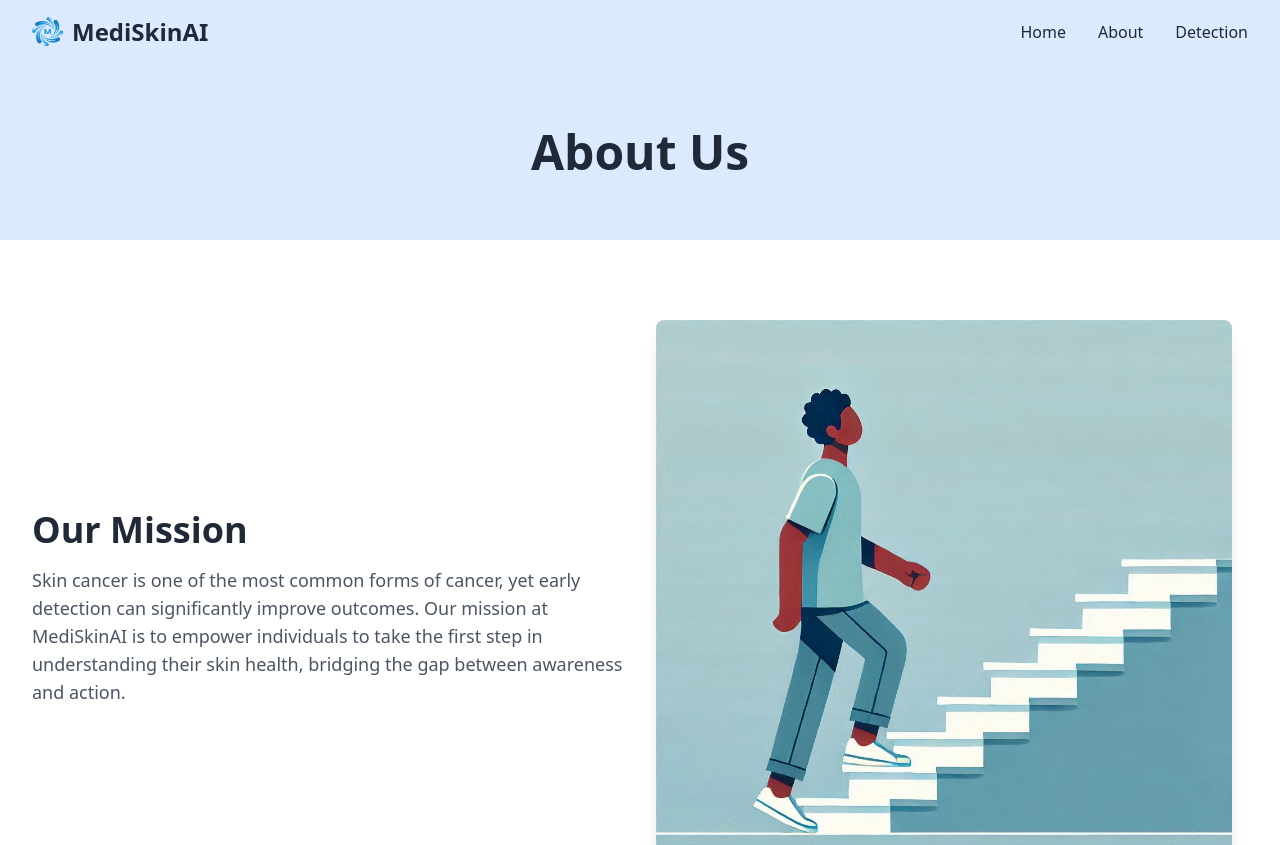
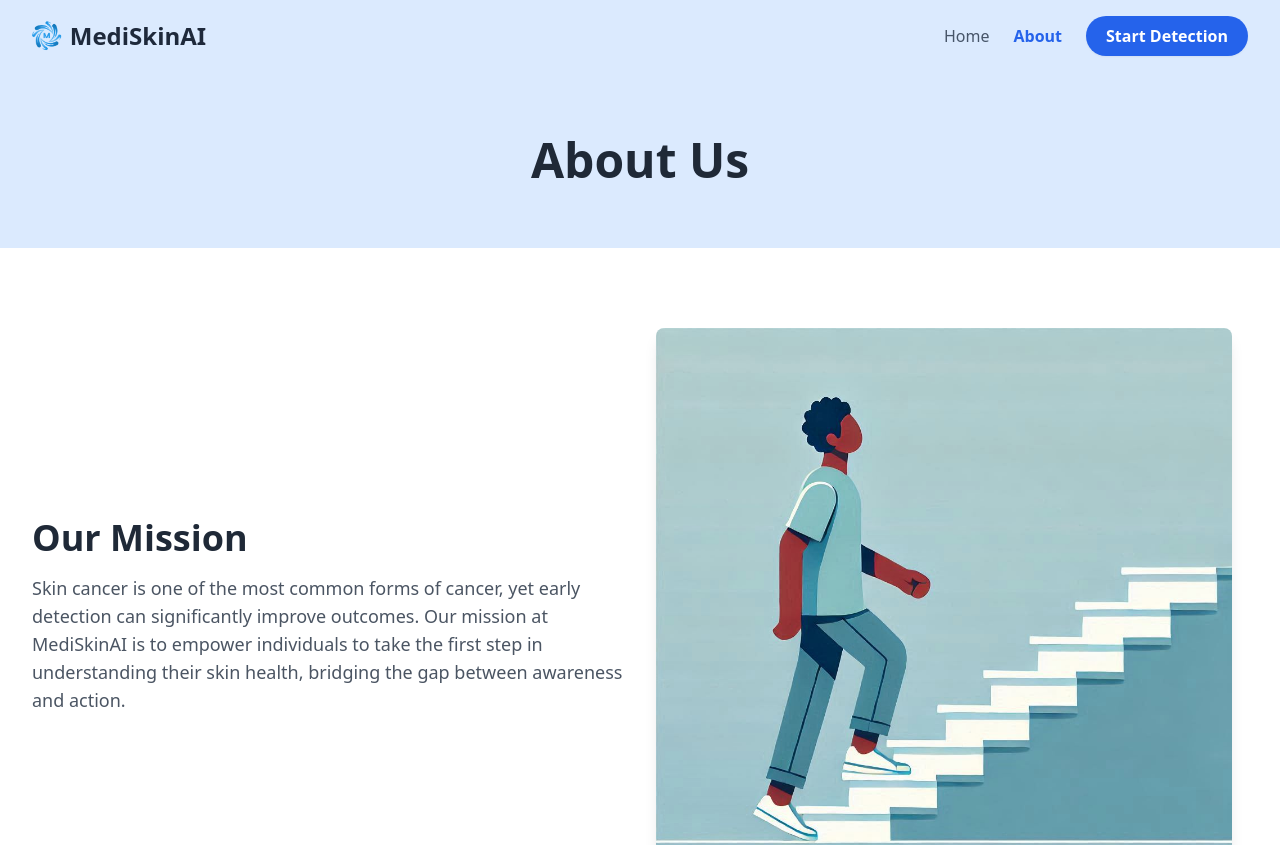
Before and after one commit to Ryuichi-Yamafuji-Lun/MediSkinAI, a React (Vite) app in the folder client/: page /about in a window 1280 px wide. Shown: the top 845 px of the page. Built offline with nearby package versions, Linux system fonts and the light colour scheme.

Commit message:
updated navbar

```diff
--- a/client/src/components/Navbar.jsx
+++ b/client/src/components/Navbar.jsx
@@ -1,102 +1,105 @@
-import { useState } from "react";
-import { Link } from "react-router-dom";
-import Logo from "../assets/Logo.png"
+import { useState, useEffect } from "react";
+import { NavLink, Link } from "react-router-dom";
+import Logo from "../assets/Logo.png";
 
 const NavBar = ({ isScrolled }) => {
     const [isMenuOpen, setIsMenuOpen] = useState(false);
 
-    const toggleMenu = () => {
-        setIsMenuOpen(!isMenuOpen);
+    useEffect(() => {
+        if (isMenuOpen) {
+            document.body.style.overflow = 'hidden';
+        } else {
+            document.body.style.overflow = 'unset';
+        }
+        return () => {
+            document.body.style.overflow = 'unset';
+        };
+    }, [isMenuOpen]);
+
+    const navLinks = [
+        { to: "/", label: "Home" },
+        { to: "/about", label: "About" },
+    ];
+
+
+    const activeLinkStyle = {
+      color: '#2563eb',
+      fontWeight: '600',
     };
 
     return (
         <nav
-            className={`w-full flex justify-between items-center px-8 py-4 sticky top-0 transition duration-300 z-50 ${
-                isScrolled ? "bg-white shadow-lg" : "bg-transparent"
+            className={`sticky top-0 z-50 w-full flex items-center justify-between px-4 sm:px-8 py-4 transition-colors duration-300 ease-in-out ${
+                isScrolled || isMenuOpen ? "bg-white shadow-md" : "bg-transparent"
             }`}
         >
             {/* Logo Section */}
-            <div className="text-2xl font-bold text-gray-800 flex items-center">
-                <a href="/" className="flex items-center">
-                    {/* Logo */}
-                    <img
-                        src={Logo}
-                        alt="Logo"
-                        className="h-8 w-8 mr-2"
-                    />
-                    {/* Text */}
-                    MediSkinAI
-                </a>
+            <Link to="/" className="flex items-center gap-2 text-2xl font-bold text-slate-800">
+                <img src={Logo} alt="MediSkinAI Logo" className="h-8 w-auto" />
+                MediSkinAI
+            </Link>
+
+            {/* Desktop Links & CTA */}
+            <div className="hidden md:flex items-center gap-6">
+                {navLinks.map((link) => (
+                    <NavLink
+                        key={link.to}
+                        to={link.to}
+                        style={({ isActive }) => isActive ? activeLinkStyle : undefined}
+                        className="text-slate-600 hover:text-blue-600 transition-colors duration-200"
+                    >
+                        {link.label}
+                    </NavLink>
+                ))}
+                <NavLink
+                    to="/detection"
+                    className="bg-blue-600 text-white font-semibold px-5 py-2 rounded-full hover:bg-blue-700 shadow-sm transition-all duration-200"
+                >
+                    Start Detection
+                </NavLink>
             </div>
 
-            {/* Desktop Links Section */}
-            <div className="hidden md:flex space-x-8">
-                <Link
-                    to="/"
-                    className="text-gray-800 font-medium hover:text-gray-500 transition duration-300"
-                >
-                    Home
-                </Link>
-                <Link
-                    to="/about"
-                    className="text-gray-800 font-medium hover:text-gray-500 transition duration-300"
-                >
-                    About
-                </Link>
-                <Link
-                    to="/detection"
-                    className="text-gray-800 font-medium hover:text-gray-500 transition duration-300"
-                >
-                    Detection
-                </Link>
-            </div>
-
-            {/* Mobile Menu Button */}
+            {/* Mobile Menu Button (Hamburger/Close Icon) */}
             <button
-                className="md:hidden text-gray-800 focus:outline-none"
-                onClick={toggleMenu}
+                className="md:hidden z-50 text-slate-800"
+                onClick={() => setIsMenuOpen(!isMenuOpen)}
+                aria-controls="mobile-menu"
+                aria-expanded={isMenuOpen}
+                aria-label={isMenuOpen ? "Close menu" : "Open menu"}
             >
-                <svg
-                    className="w-6 h-6"
-                    xmlns="http://www.w3.org/2000/svg"
-                    fill="none"
-                    viewBox="0 0 24 24"
-                    stroke="currentColor"
-                >
-                    <path
-                        strokeLinecap="round"
-                        strokeLinejoin="round"
-                        strokeWidth={2}
-                        d="M4 6h16M4 12h16M4 18h16"
-                    />
-                </svg>
+                <div className="w-6 h-6 flex flex-col justify-around">
+                    <span className={`block h-0.5 bg-current transform transition duration-300 ease-in-out ${isMenuOpen ? "rotate-45 translate-y-2" : ""}`} />
+                    <span className={`block h-0.5 bg-current transition duration-300 ease-in-out ${isMenuOpen ? "opacity-0" : ""}`} />
+                    <span className={`block h-0.5 bg-current transform transition duration-300 ease-in-out ${isMenuOpen ? "-rotate-45 -translate-y-2" : ""}`} />
+                </div>
             </button>
 
             {/* Mobile Dropdown Menu */}
             <div
-                className={`absolute top-full left-0 w-full bg-white shadow-lg rounded-lg transition-all duration-300 ease-in-out overflow-hidden ${
-                    isMenuOpen ? "max-h-screen opacity-100" : "max-h-0 opacity-0"
+                id="mobile-menu"
+                className={`absolute top-0 left-0 w-full h-screen bg-white transform transition-transform duration-300 ease-in-out md:hidden ${
+                    isMenuOpen ? "translate-x-0" : "-translate-x-full"
                 }`}
             >
-                <div className="flex flex-col space-y-4 py-4 px-8 items-center">
-                    <Link
-                        to="/"
-                        className="text-gray-800 font-medium hover:text-gray-500 transition duration-300"
+                <div className="flex flex-col items-center justify-center h-full gap-8 text-xl">
+                    {navLinks.map((link) => (
+                        <NavLink
+                            key={link.to}
+                            to={link.to}
+                            onClick={() => setIsMenuOpen(false)}
+                            style={({ isActive }) => isActive ? activeLinkStyle : undefined}
+                            className="text-slate-600"
+                        >
+                            {link.label}
+                        </NavLink>
+                    ))}
+                    <NavLink
+                        to="/detection"
+                        onClick={() => setIsMenuOpen(false)}
+                        className="bg-blue-600 text-white font-semibold px-6 py-3 rounded-full"
                     >
-                        Home
-                    </Link>
-                    <Link
-                        to="/about"
-                        className="text-gray-800 font-medium hover:text-gray-500 transition duration-300"
-                    >
-                        About
-                    </Link>
-                    <Link
-                        to="/detection"
-                        className="text-gray-800 font-medium hover:text-gray-500 transition duration-300"
-                    >
-                        Detection
-                    </Link>
+                        Start Detection
+                    </NavLink>
                 </div>
             </div>
         </nav>
```
